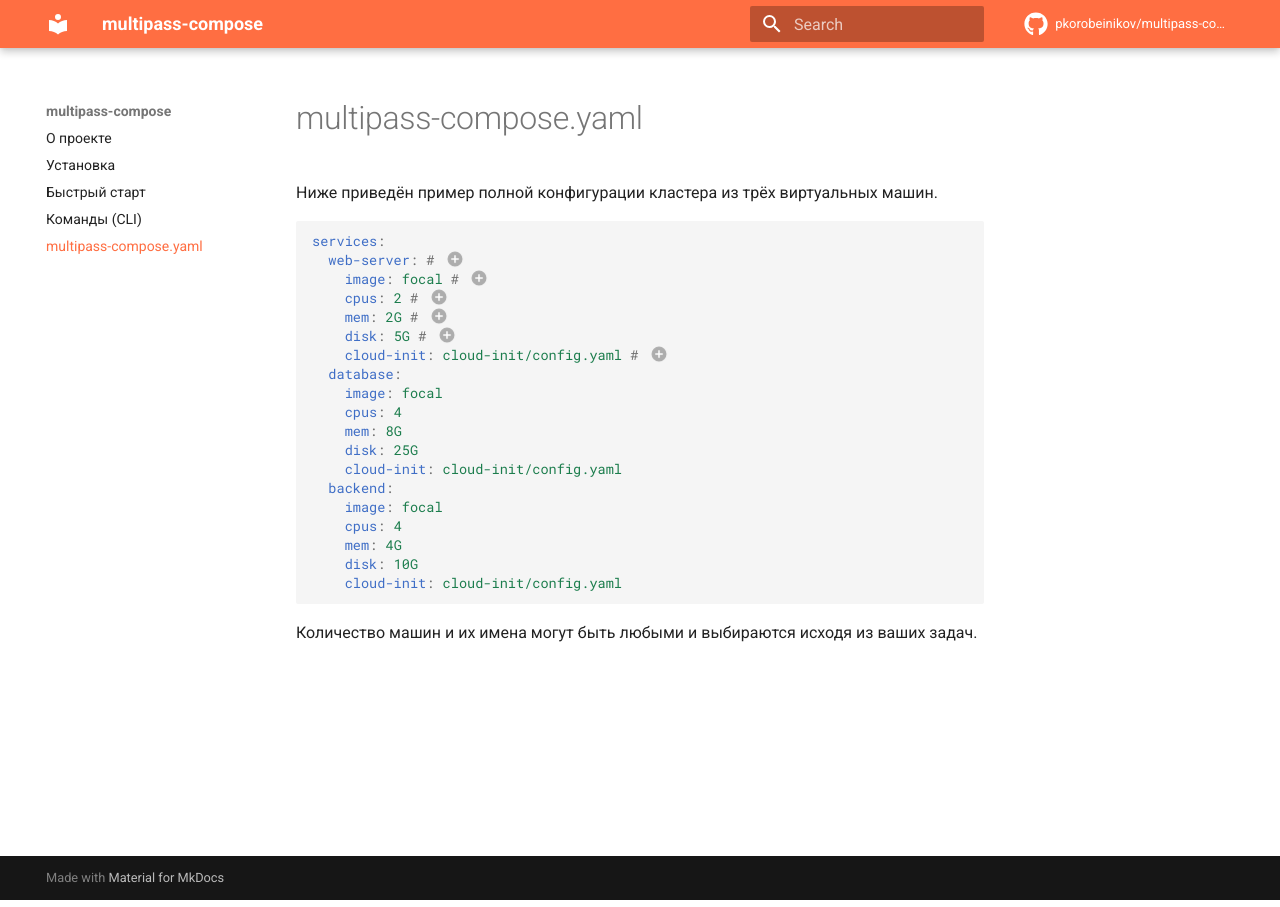
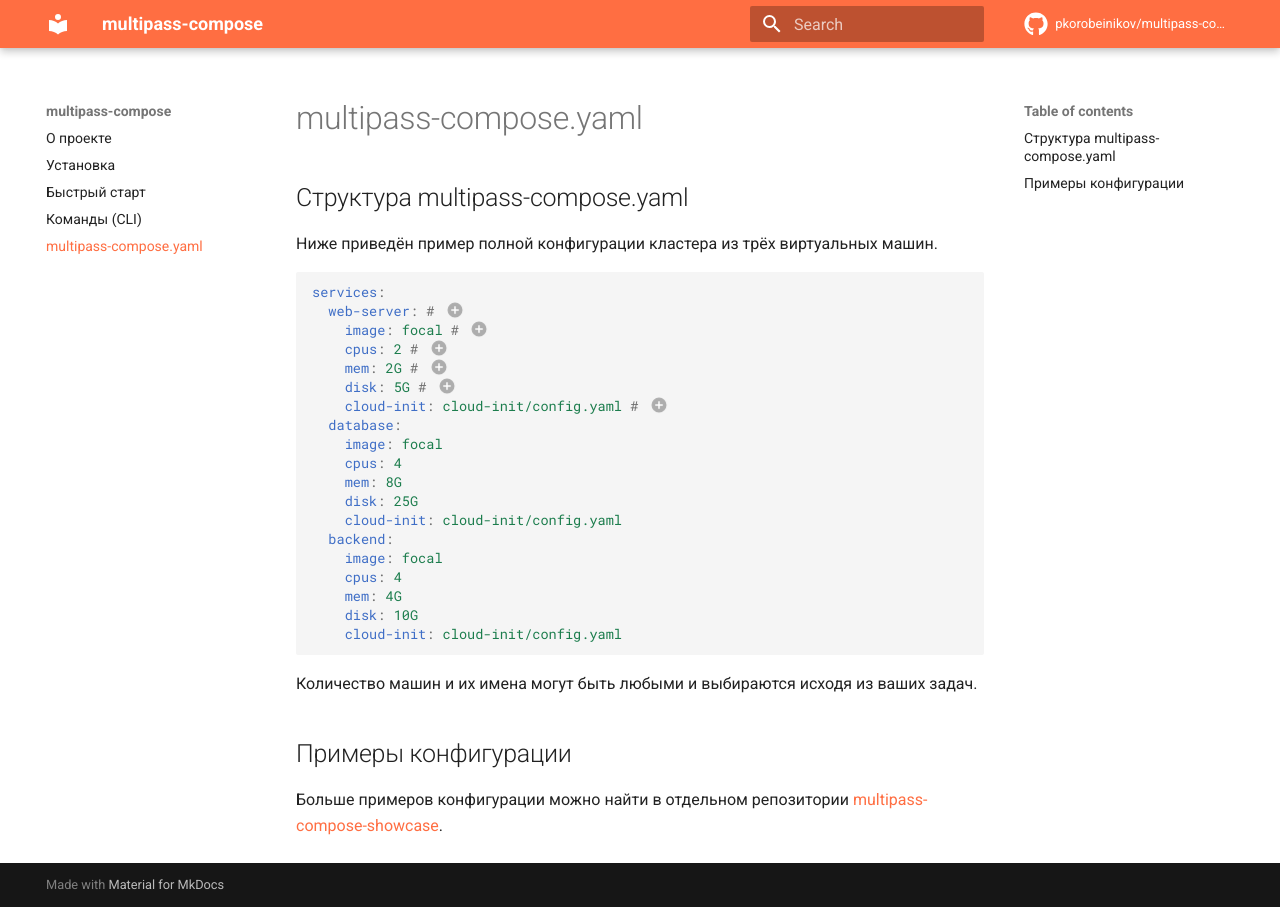
Before and after one commit to petr-korobeinikov/multipass-compose, an MkDocs documentation site: the page built from docs/multipass-compose-yaml-reference.md, in a window 1280 px wide. Built offline with MkDocs 1.6.1 and Material for MkDocs 9.7.7, drawn with Linux system fonts in a browser that asks for light colours; comment, search, counter and statistics services are not loaded.

Commit message:
Move examples section on docs

```diff
--- a/docs/multipass-compose-yaml-reference.md
+++ b/docs/multipass-compose-yaml-reference.md
@@ -1,4 +1,6 @@
 # multipass-compose.yaml
+
+## Структура multipass-compose.yaml
 
 Ниже приведён пример полной конфигурации кластера из трёх виртуальных машин.
 
@@ -34,3 +36,9 @@
 
 Количество машин и их имена могут быть любыми и выбираются исходя из ваших
 задач.
+
+## Примеры конфигурации
+
+<!-- @formatter:off -->
+Больше примеров конфигурации можно найти в отдельном репозитории [multipass-compose-showcase](https://github.com/pkorobeinikov/multipass-compose-showcase).
+<!-- @formatter:on -->
```
Also changed, not shown: docs/quickstart.md (+0 -6 lines).
